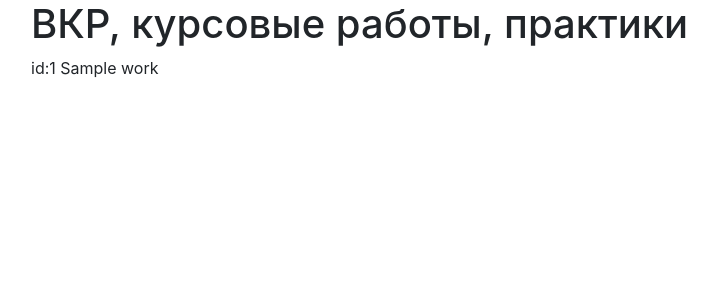
After one commit to Arcane97/diplom_django, a Django app: page /works/1/ in a window 1280 px wide. The commit adds this page. Shown: the top 300 px of the page, without its empty margins (54-771 px from the left). Run offline with Django 4.2, Linux system fonts and the light colour scheme; tables that the repository leaves empty hold one stand-in row (values such as "Sample post").

Commit message:
Добавил страницу с одной работой. Добавил динамические ссылки на отдельную работу на странице с работами.

```diff
--- a/diplom_django/diplom_django/urls.py
+++ b/diplom_django/diplom_django/urls.py
@@ -20,6 +20,6 @@ from django.conf.urls.static import static
 
 urlpatterns = [
     path('admin/', admin.site.urls),
-    path('works/', include('works.urls')),
+    path('', include('works.urls')),
 ]
 urlpatterns += static(settings.MEDIA_URL, document_root=settings.MEDIA_ROOT)
--- a/diplom_django/works/models.py
+++ b/diplom_django/works/models.py
@@ -1,5 +1,6 @@
 from django.contrib.auth.models import User
 from django.db import models
+from django.urls import reverse
 
 
 class WorkType(models.Model):
@@ -18,3 +19,7 @@ class Work(models.Model):
 
     def __str__(self):
         return f'id:{self.id} {self.name}'
+
+    def get_absolute_url(self):
+        # todo разобраться почему не работает
+        return reverse('works:work_page', kwargs={"work_id": self.id})
--- /dev/null
+++ b/diplom_django/works/templates/work.html
@@ -0,0 +1,23 @@
+<!DOCTYPE html>
+<html lang="en">
+<head>
+    <meta charset="UTF-8">
+    <title>ВКР, курсовые работы, практики</title>
+    <link rel="stylesheet" href="https://cdn.jsdelivr.net/npm/bootstrap@4.6.1/dist/css/bootstrap.min.css    ">
+</head>
+<body>
+<div class="container" id="page">
+    <div class="page-header">
+        <h1>
+            ВКР, курсовые работы, практики
+            <div class="clearfix"></div>
+        </h1>
+    </div>
+    <div class="row">
+        <div class="col-sm">
+            {{ work }}
+        </div>
+    </div>
+</div>
+</body>
+</html>
--- a/diplom_django/works/urls.py
+++ b/diplom_django/works/urls.py
@@ -1,7 +1,9 @@
 from django.urls import path
 
-from works.views import works_page
+from works.views import *
 
+app_name = "works"
 urlpatterns = [
-    path('', works_page),
+    path('works/', works_page),
+    path('works/<int:work_id>/', work_page, name='work_page'),
 ]
--- a/diplom_django/works/views.py
+++ b/diplom_django/works/views.py
@@ -6,6 +6,10 @@ from works.models import Work
 def works_page(request):
     works = Work.objects.all()
     param = {'works': works}
-    a = works[0].upload_date
-    print(a.strftime("%d.%m.%Y"))
     return render(request, 'works.html', param)
+
+
+def work_page(request, work_id):
+    work = Work.objects.get(pk=work_id)
+    param = {'work': work}
+    return render(request, 'work.html', param)
```
Also changed, not shown: diplom_django/works/templates/works.html (+7 -2 lines).
